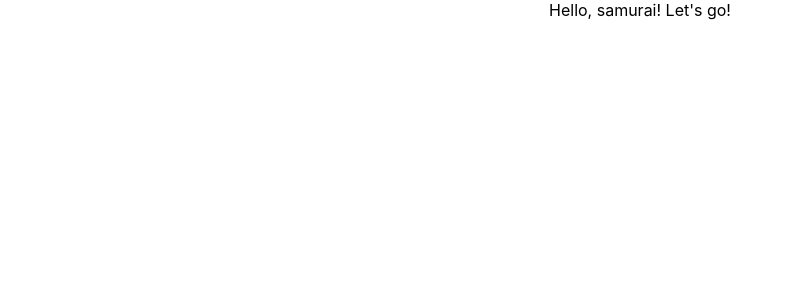
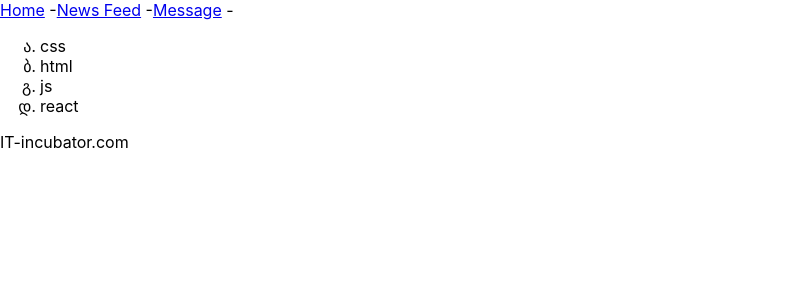
Before and after one commit to dtumen/samurai-way-main, a React (Create React App) app: page / in a window 1280 px wide. Shown: the top 300 px of the page, without its empty margins (0-792 px from the left). Built offline with nearby package versions, Linux system fonts and the light colour scheme.

Commit message:
add Header, Technologies, Footer
watched the first 10 lessons

```diff
--- a/src/App.css
+++ b/src/App.css
@@ -1,38 +1,3 @@
-.App {
-  text-align: center;
+ul li {
+  list-style-type: georgian;
 }
-
-.App-logo {
-  height: 40vmin;
-  pointer-events: none;
-}
-
-@media (prefers-reduced-motion: no-preference) {
-  .App-logo {
-    animation: App-logo-spin infinite 20s linear;
-  }
-}
-
-.App-header {
-  background-color: #282c34;
-  min-height: 100vh;
-  display: flex;
-  flex-direction: column;
-  align-items: center;
-  justify-content: center;
-  font-size: calc(10px + 2vmin);
-  color: white;
-}
-
-.App-link {
-  color: #61dafb;
-}
-
-@keyframes App-logo-spin {
-  from {
-    transform: rotate(0deg);
-  }
-  to {
-    transform: rotate(360deg);
-  }
-}
--- a/src/App.tsx
+++ b/src/App.tsx
@@ -1,12 +1,23 @@
 import React from 'react';
 import './App.css';
+import Header from './Header';
+import Technologies from './Technologies';
+import Footer from './Footer';
 
-function App() {
+
+
+const App = () => {
   return (
-    <div className="App">
-     Hello, samurai! Let's go!
+    <div>
+      <Header />
+      <Technologies />
+      <Footer />
     </div>
   );
 }
 
+
+
+
+
 export default App;
--- /dev/null
+++ b/src/Footer.tsx
@@ -0,0 +1,9 @@
+import React from 'react';
+
+const Footer = () => {
+  return (
+    <footer>IT-incubator.com</footer>
+  );
+};
+
+export default Footer;
--- /dev/null
+++ b/src/Header.tsx
@@ -0,0 +1,11 @@
+export const Header = () => {
+  return (
+    <div className="header">
+      <a href="#s">Home</a> -
+      <a href="#s">News Feed</a> -
+      <a href="#s">Message</a> -
+    </div>
+  );
+};
+
+export default Header;
--- /dev/null
+++ b/src/Technologies.tsx
@@ -0,0 +1,14 @@
+
+
+export const Technologies = () => {
+  return (
+    <ul>
+      <li>css</li>
+      <li>html</li>
+      <li>js</li>
+      <li>react</li>
+    </ul>
+  )
+}
+
+export default Technologies;
```
Also changed, not shown: public/index.html (+0 -19 lines).
